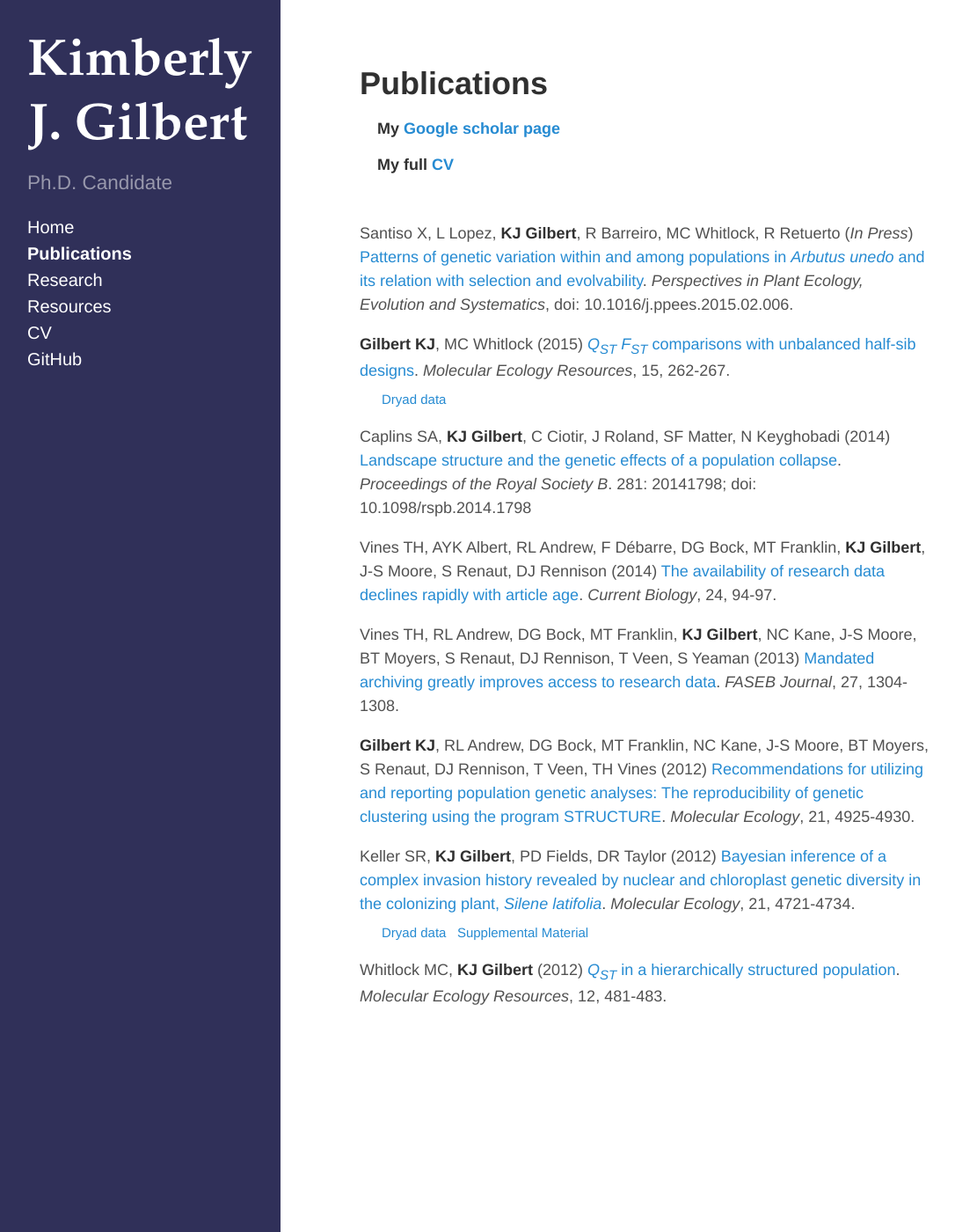
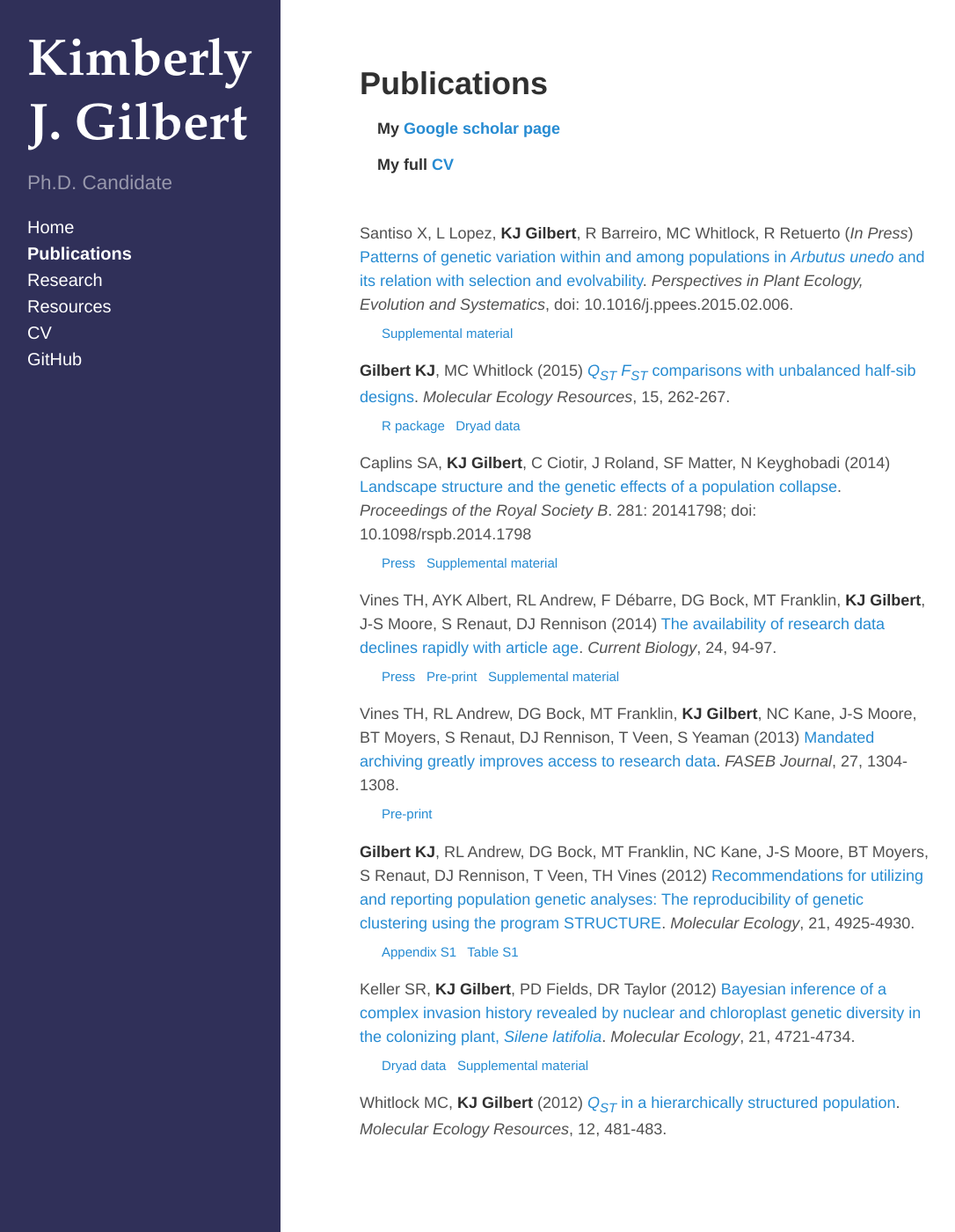
Before and after one commit to kjgilbert/kjgilbert.github.io, a Jekyll site: the page built from publications.md, in a window 1280 px wide and 1400 px high. Shown: the whole window at 88% size, without its empty margins (5-1091 px from the left). Built offline with Jekyll 4.4.1, drawn with Linux system fonts in a browser that asks for light colours; Markdown is read by kramdown in place of the engine named in the settings.

Commit message:
update links to preprints, press, etc

```diff
--- a/publications.md
+++ b/publications.md
@@ -10,19 +10,24 @@ title: Publications
 
 
 Santiso X, L Lopez, **KJ Gilbert**, R Barreiro, MC Whitlock, R Retuerto (*In Press*) [Patterns of genetic variation within and among populations in *Arbutus unedo* and its relation with selection and evolvability](http://www.sciencedirect.com/science/article/pii/S1433831915000190). *Perspectives in Plant Ecology, Evolution and Systematics*, doi: 10.1016/j.ppees.2015.02.006.
+&nbsp;&nbsp;&nbsp;&nbsp; <sub>[Supplemental material](http://www.sciencedirect.com/science?_ob=MiamiMultiMediaURL&_method=helpContent&_fileExtension=docx&md5=f8e6c4ac22643002a1f51925e52db407)</sub>
 
 **Gilbert KJ**, MC Whitlock (2015) [*Q<sub>ST</sub>* *F<sub>ST</sub>* comparisons with unbalanced half-sib designs](http://onlinelibrary.wiley.com/doi/10.1111/1755-0998.12303/abstract). *Molecular Ecology Resources*, 15, 262-267.
-&nbsp;&nbsp;&nbsp;&nbsp; <sub>[Dryad data](http://datadryad.org/resource/doi:10.5061/dryad.rm574)</sub>
+&nbsp;&nbsp;&nbsp;&nbsp; <sub>[R package](https://github.com/kjgilbert/QstFstComp) &nbsp; [Dryad data](http://datadryad.org/resource/doi:10.5061/dryad.rm574)</sub>
 
-Caplins SA, **KJ Gilbert**, C Ciotir, J Roland, SF Matter, N Keyghobadi (2014) [Landscape structure and the genetic effects of a population collapse](http://m.rspb.royalsocietypublishing.org/content/281/1796/20141798.abstract?cpetoc). *Proceedings of the Royal Society B*. 281: 20141798; doi: 10.1098/rspb.2014.1798
+Caplins SA, **KJ Gilbert**, C Ciotir, J Roland, SF Matter, N Keyghobadi (2014) [Landscape structure and the genetic effects of a population collapse](http://rspb.royalsocietypublishing.org/content/281/1796/20141798). *Proceedings of the Royal Society B*. 281: 20141798; doi: 10.1098/rspb.2014.1798
+&nbsp;&nbsp;&nbsp;&nbsp; <sub>[Press](http://www.futurity.org/butterflies-connections-genetic-diversity-785622/) &nbsp; [Supplemental material](http://rspb.royalsocietypublishing.org/highwire/filestream/47594/field_highwire_adjunct_files/0/rspb20141798supp1.doc)</sub>
 
 Vines TH, AYK Albert, RL Andrew, F Débarre, DG Bock, MT Franklin, **KJ Gilbert**, J-S Moore, S Renaut, DJ Rennison (2014) [The availability of research data declines rapidly with article age](http://dx.doi.org/10.1016/j.cub.2013.11.014). *Current Biology*, 24, 94-97.
+&nbsp;&nbsp;&nbsp;&nbsp; <sub>[Press](http://www.altmetric.com/details.php?domain=www.cell.com&citation_id=1992755) &nbsp; [Pre-print](http://arxiv.org/abs/1312.5670) &nbsp; [Supplemental material](http://www.sciencedirect.com/science/MiamiMultiMediaURL/1-s2.0-S0960982213014000/1-s2.0-S0960982213014000-mmc1.pdf/272099/html/S0960982213014000/7d2f59ff30f7eb20b9ae60ecea288209/mmc1.pdf)</sub>
 
 Vines TH, RL Andrew, DG Bock, MT Franklin, **KJ Gilbert**, NC Kane, J-S Moore, BT Moyers, S Renaut, DJ Rennison, T Veen, S Yeaman (2013) [Mandated archiving greatly improves access to research data](http://www.fasebj.org/content/early/2013/01/07/fj.12-218164.abstract). *FASEB Journal*, 27, 1304-1308.
+&nbsp;&nbsp;&nbsp;&nbsp; <sub>[Pre-print](http://arxiv.org/abs/1301.3744)</sub>
 
 **Gilbert KJ**, RL Andrew, DG Bock, MT Franklin, NC Kane, J-S Moore, BT Moyers, S Renaut, DJ Rennison, T Veen, TH Vines (2012) [Recommendations for utilizing and reporting population genetic analyses: The reproducibility of genetic clustering using the program STRUCTURE](http://onlinelibrary.wiley.com/doi/10.1111/j.1365-294X.2012.05754.x/abstract). *Molecular Ecology*, 21, 4925-4930.
+&nbsp;&nbsp;&nbsp;&nbsp; <sub>[Appendix S1](http://onlinelibrary.wiley.com/store/10.1111/j.1365-294X.2012.05754.x/asset/supinfo/mec5754-sup-0001-AppendixS1.doc?v=1&s=0181b0d7b473e7eb9e90179531544d3fe0013641) &nbsp; [Table S1](http://onlinelibrary.wiley.com/store/10.1111/j.1365-294X.2012.05754.x/asset/supinfo/mec5754-sup-0002-TableS1.xlsx?v=1&s=ed6aaed3c9fd0f38dc51fb0e04c48d307f5f0f65)</sub>
 
 Keller SR, **KJ Gilbert**, PD Fields, DR Taylor (2012) [Bayesian inference of a complex invasion history revealed by nuclear and chloroplast genetic diversity in the colonizing plant, *Silene latifolia*](http://onlinelibrary.wiley.com/doi/10.1111/j.1365-294X.2012.05751.x/abstract). *Molecular Ecology*, 21, 4721-4734.
-&nbsp;&nbsp;&nbsp;&nbsp; <sub>[Dryad data](http://datadryad.org/resource/doi:10.5061/dryad.9r2h3) &nbsp; [Supplemental Material](http://onlinelibrary.wiley.com/store/10.1111/j.1365-294X.2012.05751.x/asset/supinfo/mec5751-sup-0001-TableS1-S3-FigS1-S4.docx?v=1&s=1372fb9bbbc00306e2fb3efae8b7fd281464d89f)</sub>
+&nbsp;&nbsp;&nbsp;&nbsp; <sub>[Dryad data](http://datadryad.org/resource/doi:10.5061/dryad.9r2h3) &nbsp; [Supplemental material](http://onlinelibrary.wiley.com/store/10.1111/j.1365-294X.2012.05751.x/asset/supinfo/mec5751-sup-0001-TableS1-S3-FigS1-S4.docx?v=1&s=1372fb9bbbc00306e2fb3efae8b7fd281464d89f)</sub>
 
 Whitlock MC, **KJ Gilbert** (2012) [*Q<sub>ST</sub>* in a hierarchically structured population](http://onlinelibrary.wiley.com/doi/10.1111/j.1755-0998.2012.03122.x/abstract). *Molecular Ecology Resources*, 12, 481-483.
```
